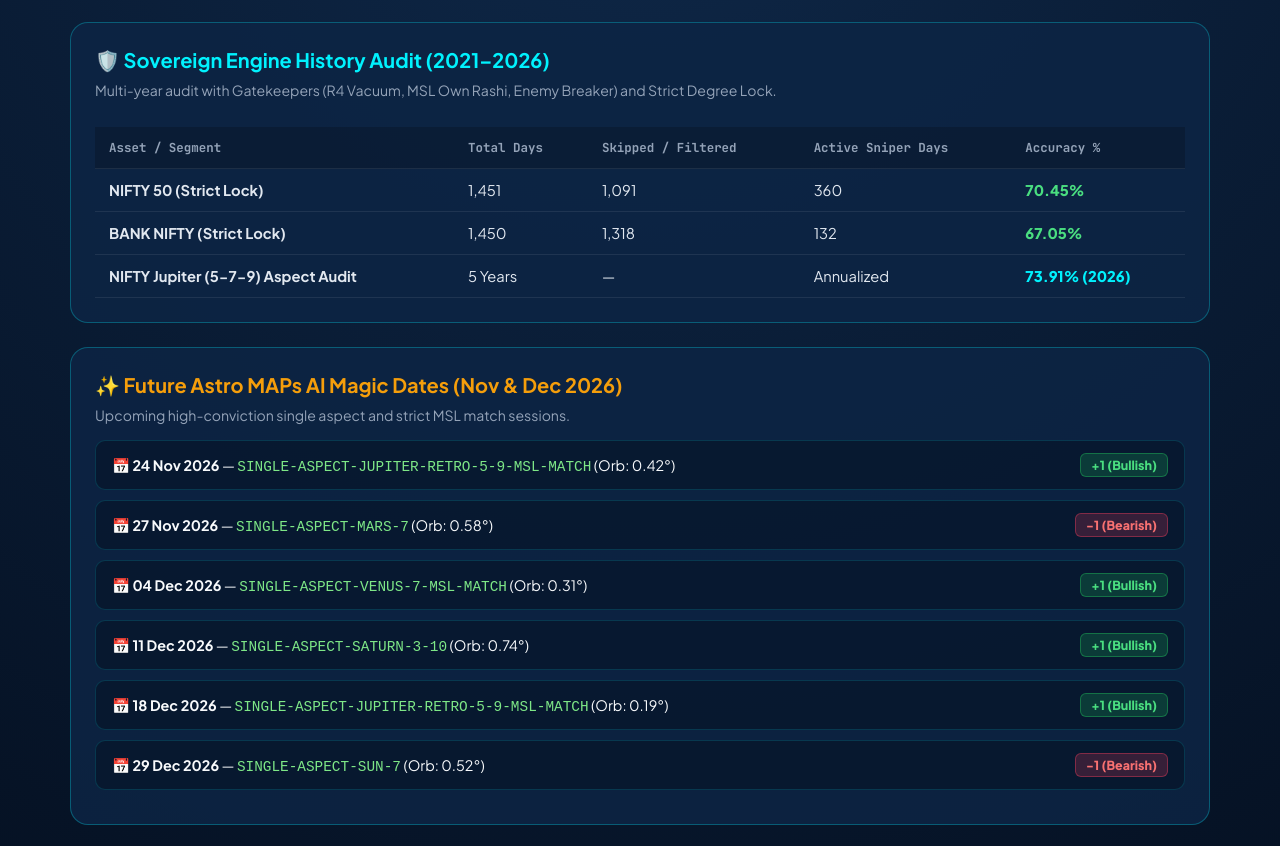
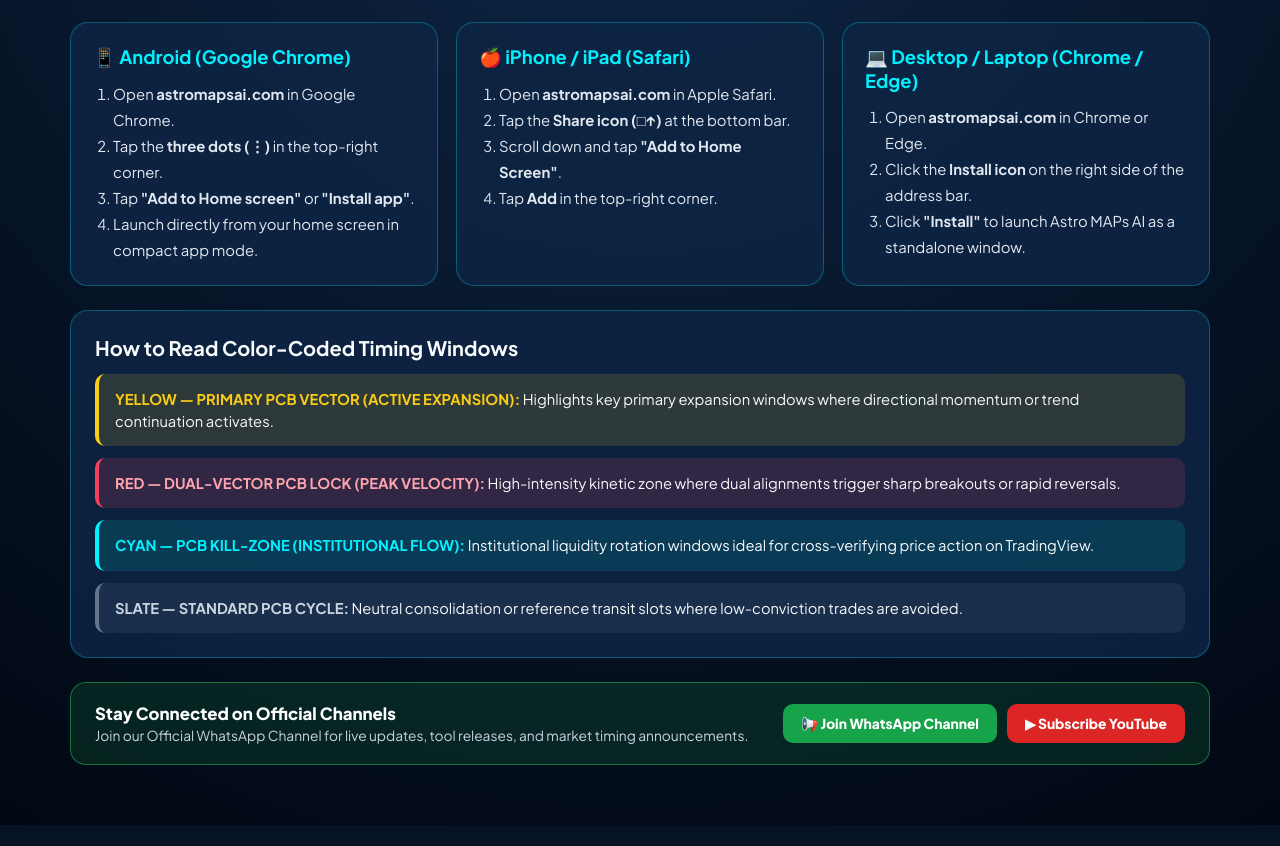
Before and after one commit to yumesh1444-spec/astromaps-web, a plain HTML site: page guide.html in a window 1280 px wide. Shown: the part 245-1091 px from the top of the page. After the commit the page ends 1070 px from the top, so only its background shows below. Drawn offline with Linux system fonts and the light colour scheme.

Commit message:
Update guide.html

```diff
--- a/guide.html
+++ b/guide.html
@@ -3,10 +3,10 @@
 <head>
   <meta charset="UTF-8" />
   <meta name="viewport" content="width=device-width, initial-scale=1.0" />
-  <title>App Install &amp; Sovereign Live Audits — Astro MAPs AI</title>
+  <title>App Install &amp; User Guide — Astro MAPs AI</title>
   <link href="https://fonts.googleapis.com/css2?family=Plus+Jakarta+Sans:wght@400;600;700;800;900&family=JetBrains+Mono:wght@400;700;800&display=swap" rel="stylesheet">
   <style>
-    * { box-sizing: border-box; }
+- { box-sizing: border-box; }
     body {
       margin: 0;
       padding: 0 16px 60px 16px;
@@ -42,64 +42,6 @@
       text-align: center;
       margin-bottom: 24px;
     }
-
-    .section-title {
-      font-size: 1.35rem;
-      font-weight: 800;
-      color: #00f2fe;
-      margin: 32px 0 16px 0;
-      display: flex;
-      align-items: center;
-      gap: 10px;
-    }
-
-    .audit-card {
-      background: rgba(13, 37, 69, 0.85);
-      border: 1px solid rgba(0, 242, 254, 0.28);
-      border-radius: 18px;
-      padding: 24px;
-      margin-bottom: 24px;
-    }
-
-    table.data-table {
-      width: 100%;
-      border-collapse: collapse;
-      text-align: left;
-      font-size: 0.92rem;
-      margin-top: 12px;
-    }
-    table.data-table th, table.data-table td {
-      padding: 12px 14px;
-      border-bottom: 1px solid rgba(255, 255, 255, 0.08);
-    }
-    table.data-table th {
-      color: #94a3b8;
-      font-family: 'JetBrains Mono', monospace;
-      font-size: 0.78rem;
-      background: rgba(0, 0, 0, 0.2);
-    }
-    table.data-table td { color: #e2e8f0; }
-
-    .magic-dates-list {
-      list-style: none;
-      padding: 0;
-      margin: 0;
-    }
-    .magic-dates-item {
-      display: flex;
-      flex-wrap: wrap;
-      justify-content: space-between;
-      align-items: center;
-      padding: 12px 16px;
-      background: rgba(6, 19, 38, 0.6);
-      border: 1px solid rgba(0, 242, 254, 0.15);
-      border-radius: 10px;
-      margin-bottom: 10px;
-      font-size: 0.9rem;
-    }
-    .badge-bullish { background: rgba(34, 197, 94, 0.2); color: #4ade80; border: 1px solid rgba(34, 197, 94, 0.4); padding: 3px 10px; border-radius: 6px; font-weight: 800; font-size: 0.78rem; }
-    .badge-bearish { background: rgba(244, 63, 94, 0.2); color: #f87171; border: 1px solid rgba(244, 63, 94, 0.4); padding: 3px 10px; border-radius: 6px; font-weight: 800; font-size: 0.78rem; }
-
     .install-grid {
       display: grid;
       grid-template-columns: repeat(auto-fit, minmax(290px, 1fr));
@@ -172,87 +114,10 @@
   <div class="container">
     <div class="hero-box">
       <div style="font-family: 'JetBrains Mono', monospace; color: #10b981; font-size: 0.78rem; font-weight: 800; letter-spacing: 2px;">100% SAFE • NO APK • NO OTP • ZERO PERMISSIONS</div>
-      <h1 style="margin: 8px 0 6px 0; font-size: 2.2rem; font-weight: 900;">App Install &amp; <span style="color: #00f2fe;">Live Audits</span></h1>
-      <p style="margin: 0; color: #cbd5e1; font-size: 0.94rem;">Official Sovereign Engine Performance Audits, Historical Metrics, and Future Magic Dates.</p>
+      <h1 style="margin: 8px 0 6px 0; font-size: 2.2rem; font-weight: 900;">App Install &amp; <span style="color: #00f2fe;">User Guide</span></h1>
+      <p style="margin: 0; color: #cbd5e1; font-size: 0.94rem;">Install Astro MAPs AI directly on your mobile or desktop home screen in 10 seconds and learn how to read intraday timing slots.</p>
     </div>
 
-    <!-- HISTORY AUDIT SECTION -->
-    <div class="audit-card">
-      <h2 style="margin: 0 0 8px 0; color: #00f2fe; font-size: 1.25rem;">🛡️ Sovereign Engine History Audit (2021–2026)</h2>
-      <p style="color: #94a3b8; font-size: 0.88rem; margin: 0 0 16px 0;">Multi-year audit with Gatekeepers (R4 Vacuum, MSL Own Rashi, Enemy Breaker) and Strict Degree Lock.</p>
-
-      <div style="overflow-x: auto;">
-        <table class="data-table">
-          <thead>
-            <tr>
-              <th>Asset / Segment</th>
-              <th>Total Days</th>
-              <th>Skipped / Filtered</th>
-              <th>Active Sniper Days</th>
-              <th>Accuracy %</th>
-            </tr>
-          </thead>
-          <tbody>
-            <tr>
-              <td><strong>NIFTY 50 (Strict Lock)</strong></td>
-              <td>1,451</td>
-              <td>1,091</td>
-              <td>360</td>
-              <td style="color: #4ade80; font-weight: 800;">70.45%</td>
-            </tr>
-            <tr>
-              <td><strong>BANK NIFTY (Strict Lock)</strong></td>
-              <td>1,450</td>
-              <td>1,318</td>
-              <td>132</td>
-              <td style="color: #4ade80; font-weight: 800;">67.05%</td>
-            </tr>
-            <tr>
-              <td><strong>NIFTY Jupiter (5-7-9) Aspect Audit</strong></td>
-              <td>5 Years</td>
-              <td>—</td>
-              <td>Annualized</td>
-              <td style="color: #00f2fe; font-weight: 800;">73.91% (2026)</td>
-            </tr>
-          </tbody>
-        </table>
-      </div>
-    </div>
-
-    <!-- FUTURE MAGIC DATES (NOV & DEC 2026) -->
-    <div class="audit-card">
-      <h2 style="margin: 0 0 8px 0; color: #f59e0b; font-size: 1.25rem;">✨ Future Astro MAPs AI Magic Dates (Nov &amp; Dec 2026)</h2>
-      <p style="color: #94a3b8; font-size: 0.88rem; margin: 0 0 16px 0;">Upcoming high-conviction single aspect and strict MSL match sessions.</p>
-
-      <ul class="magic-dates-list">
-        <li class="magic-dates-item">
-          <span>📅 <strong>24 Nov 2026</strong> — <code style="color: #7ee787;">SINGLE-ASPECT-JUPITER-RETRO-5-9-MSL-MATCH</code> (Orb: 0.42°)</span>
-          <span class="badge-bullish">+1 (Bullish)</span>
-        </li>
-        <li class="magic-dates-item">
-          <span>📅 <strong>27 Nov 2026</strong> — <code style="color: #7ee787;">SINGLE-ASPECT-MARS-7</code> (Orb: 0.58°)</span>
-          <span class="badge-bearish">-1 (Bearish)</span>
-        </li>
-        <li class="magic-dates-item">
-          <span>📅 <strong>04 Dec 2026</strong> — <code style="color: #7ee787;">SINGLE-ASPECT-VENUS-7-MSL-MATCH</code> (Orb: 0.31°)</span>
-          <span class="badge-bullish">+1 (Bullish)</span>
-        </li>
-        <li class="magic-dates-item">
-          <span>📅 <strong>11 Dec 2026</strong> — <code style="color: #7ee787;">SINGLE-ASPECT-SATURN-3-10</code> (Orb: 0.74°)</span>
-          <span class="badge-bullish">+1 (Bullish)</span>
-        </li>
-        <li class="magic-dates-item">
-          <span>📅 <strong>18 Dec 2026</strong> — <code style="color: #7ee787;">SINGLE-ASPECT-JUPITER-RETRO-5-9-MSL-MATCH</code> (Orb: 0.19°)</span>
-          <span class="badge-bullish">+1 (Bullish)</span>
-        </li>
-        <li class="magic-dates-item">
-          <span>📅 <strong>29 Dec 2026</strong> — <code style="color: #7ee787;">SINGLE-ASPECT-SUN-7</code> (Orb: 0.52°)</span>
-          <span class="badge-bearish">-1 (Bearish)</span>
-        </li>
-      </ul>
-    </div>
-
-    <!-- APP INSTALL GUIDE -->
     <div class="install-grid">
       <div class="install-card">
         <h3>📱 Android (Google Chrome)</h3>
```
